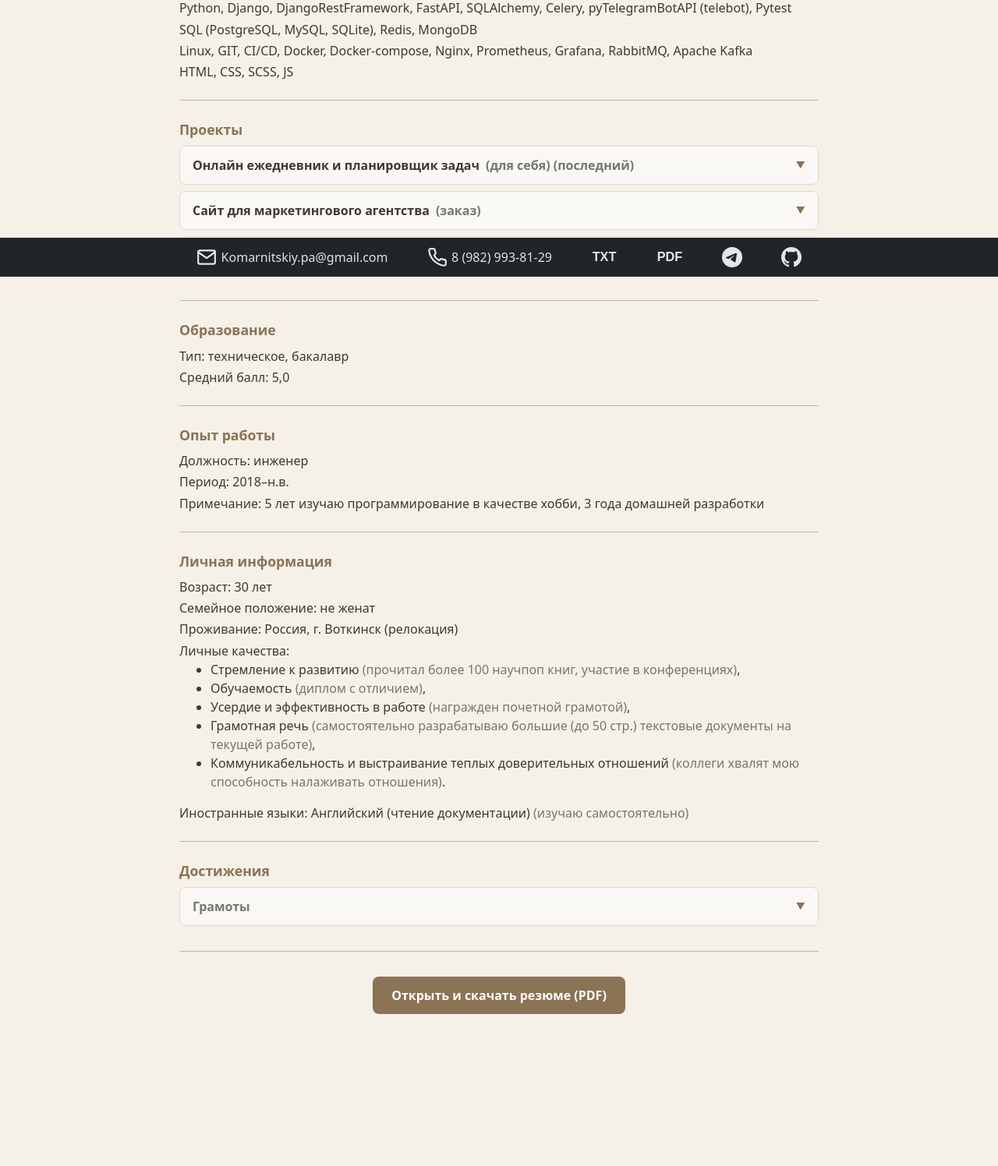
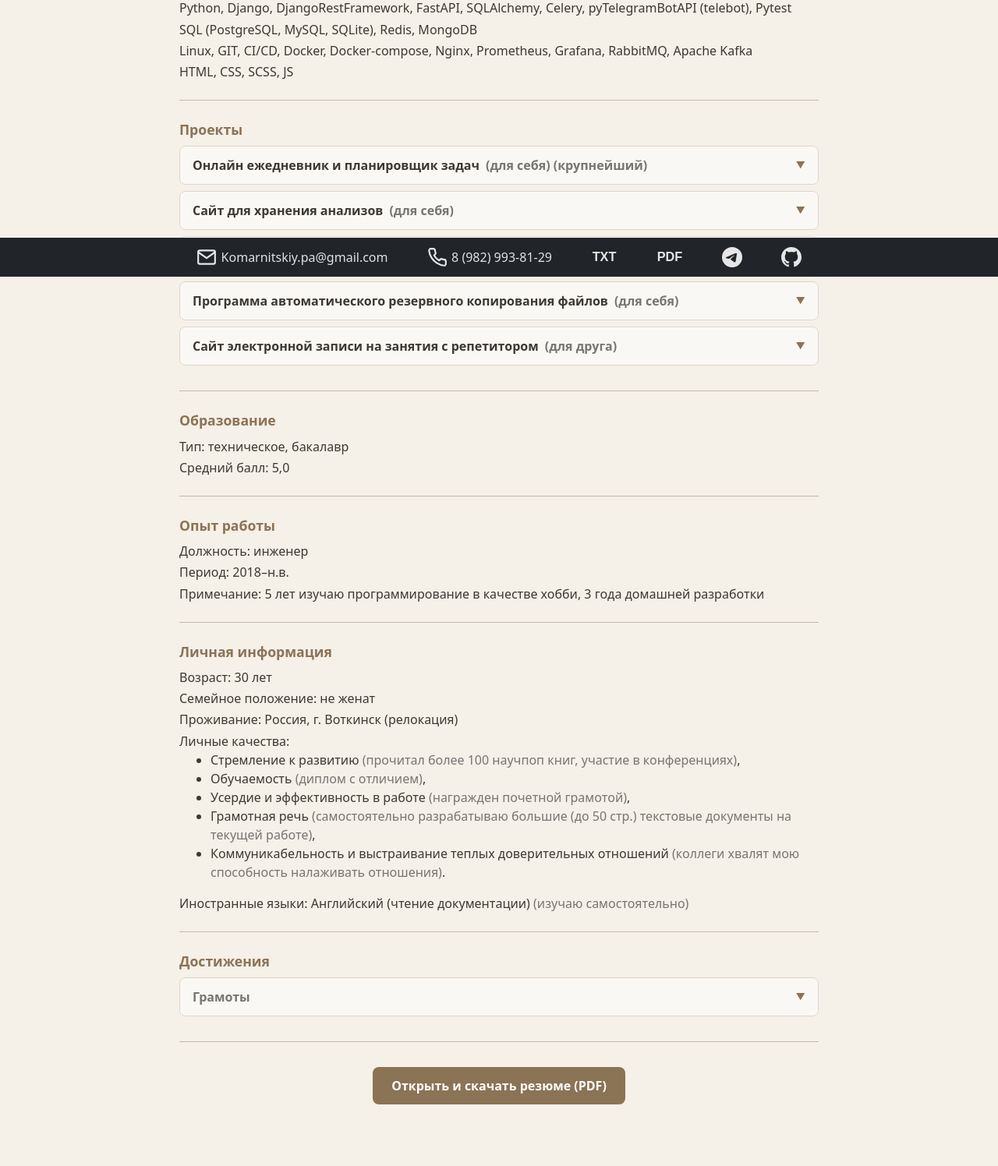
Before and after one commit to EngineerPaul/Summary2, a Django app: page / in a window 1280 px wide. Shown: the part 445-1941 px from the top of the page at 78% size. Before the commit the page ends 1746 px from the top, so only its background shows below. Run offline with Django 5.2, Linux system fonts and the light colour scheme; parts of the project's set-up code (start-up, migrations or seed data) failed here and were passed over.

Commit message:
new services added

```diff
--- a/summary/app/templates/app/resume.html
+++ b/summary/app/templates/app/resume.html
@@ -49,17 +49,17 @@
             <h2 class="block-heading">Проекты</h2>
             <div class="accordion">
                 <details class="project-item">
-                    <summary class="project-summary">Онлайн ежедневник и планировщик задач<span>(для себя) (последний)</span></summary>
+                    <summary class="project-summary">Онлайн ежедневник и планировщик задач<span>(для себя) (крупнейший)</span></summary>
                     <div class="project-content">
                         <h3 class="project-subheading">Сайт: <a href="https://daystream.ru/">DayStream.ru</a></h3>
                         <div class="carousel" data-carousel>
                             <div class="carousel-inner">
-                                <img src="{% static 'app/img/site-daystream/records.png' %}" alt="Сайт 1" class="carousel-img img-zoom" data-zoom>
-                                <img src="{% static 'app/img/site-daystream/notices.png' %}" alt="Сайт 1" class="carousel-img img-zoom" data-zoom>
-                                <img src="{% static 'app/img/site-daystream/notice-creation.png' %}" alt="Сайт 1" class="carousel-img img-zoom" data-zoom>
-                                <img src="{% static 'app/img/site-daystream/record.png' %}" alt="Сайт 1" class="carousel-img img-zoom" data-zoom>
-                                <img src="{% static 'app/img/site-daystream/tg.png' %}" alt="Сайт 1" class="carousel-img img-zoom" data-zoom>
-                                <img src="{% static 'app/img/site-daystream/schema.png' %}" alt="Сайт 1" class="carousel-img img-zoom" data-zoom>
+                                <img src="{% static 'app/img/site-daystream/records.png' %}" alt="Сайт ежедневник" class="carousel-img img-zoom" data-zoom>
+                                <img src="{% static 'app/img/site-daystream/notices.png' %}" alt="Сайт ежедневник" class="carousel-img img-zoom" data-zoom>
+                                <img src="{% static 'app/img/site-daystream/notice-creation.png' %}" alt="Сайт ежедневник" class="carousel-img img-zoom" data-zoom>
+                                <img src="{% static 'app/img/site-daystream/record.png' %}" alt="Сайт ежедневник" class="carousel-img img-zoom" data-zoom>
+                                <img src="{% static 'app/img/site-daystream/tg.png' %}" alt="Сайт ежедневник" class="carousel-img img-zoom" data-zoom>
+                                <img src="{% static 'app/img/site-daystream/schema.png' %}" alt="Сайт ежедневник" class="carousel-img img-zoom" data-zoom>
                             </div>
                             <button type="button" class="carousel-prev" aria-label="Назад">‹</button>
                             <button type="button" class="carousel-next" aria-label="Вперёд">›</button>
@@ -80,15 +80,38 @@
                         </p>
                     </div>
                 </details>
+
+                <details class="project-item">
+                    <summary class="project-summary">Сайт для хранения анализов<span>(для себя)</span></summary>
+                    <div class="project-content">
+                        <h3 class="project-subheading">Сайт: <a href="https://daystream.ru/extra/analyses/">daystream.ru/extra/analyses/</a></h3>
+                        <div class="carousel" data-carousel>
+                            <div class="carousel-inner">
+                                <img src="{% static 'app/img/site-analyses/analyses_main.png' %}" alt="Сайт анализов" class="carousel-img img-zoom" data-zoom>
+                                <img src="{% static 'app/img/site-analyses/analyses_add.png' %}" alt="Сайт анализов" class="carousel-img img-zoom" data-zoom>
+                                <img src="{% static 'app/img/site-analyses/analyses_graph_note.png' %}" alt="Сайт анализов" class="carousel-img img-zoom" data-zoom>
+                                <img src="{% static 'app/img/site-analyses/analyses_pdf.png' %}" alt="Сайт анализов" class="carousel-img img-zoom" data-zoom>
+                            </div>
+                            <button type="button" class="carousel-prev" aria-label="Назад">‹</button>
+                            <button type="button" class="carousel-next" aria-label="Вперёд">›</button>
+                            <div class="carousel-dots"></div>
+                        </div>
+                        <h3 class="project-subheading">Стек:</h3>
+                        <p class="project-stack">Python, FastAPI, SQL, HTML, CSS, JS, React</p>
+                        <h3 class="project-subheading">Описание проекта:</h3>
+                        <p class="project-desc">Сайт позволяет пользователю сохранять свои результаты анализов и отслеживания изменения показаний на графиках</p>
+                    </div>
+                </details>
+
                 <details class="project-item">
                     <summary class="project-summary">Сайт для маркетингового агентства<span>(заказ)</span></summary>
                     <div class="project-content">
                         <h3 class="project-subheading">Сайт: <a href="https://marketingpet.pythonanywhere.com/">marketingpet.com</a></h3>
                         <div class="carousel" data-carousel>
                             <div class="carousel-inner">
-                                <img src="{% static 'app/img/site-marketing/11.png' %}" alt="Сайт 2" class="carousel-img img-zoom" data-zoom>
-                                <img src="{% static 'app/img/site-marketing/2.png' %}" alt="Сайт 2" class="carousel-img img-zoom" data-zoom>
-                                <img src="{% static 'app/img/site-marketing/3.png' %}" alt="Сайт 2" class="carousel-img img-zoom" data-zoom>
+                                <img src="{% static 'app/img/site-marketing/11.png' %}" alt="Сайт маркетинг" class="carousel-img img-zoom" data-zoom>
+                                <img src="{% static 'app/img/site-marketing/2.png' %}" alt="Сайт маркетинг" class="carousel-img img-zoom" data-zoom>
+                                <img src="{% static 'app/img/site-marketing/3.png' %}" alt="Сайт маркетинг" class="carousel-img img-zoom" data-zoom>
                             </div>
                             <button type="button" class="carousel-prev" aria-label="Назад">‹</button>
                             <button type="button" class="carousel-next" aria-label="Вперёд">›</button>
@@ -100,15 +123,37 @@
                         <p class="project-desc">Работа на заказ от маркетингового агентства (копия сайта)</p>
                     </div>
                 </details>
+
+                <details class="project-item">
+                    <summary class="project-summary">Программа автоматического резервного копирования файлов<span>(для себя)</span></summary>
+                    <div class="project-content">
+                        <div class="carousel" data-carousel>
+                            <div class="carousel-inner">
+                                <img src="{% static 'app/img/site-archive/archeve_main.png' %}" alt="Программа резервирования" class="carousel-img img-zoom" data-zoom>
+                                <img src="{% static 'app/img/site-archive/archeve_main_3.png' %}" alt="Программа резервирования" class="carousel-img img-zoom" data-zoom>
+                                <img src="{% static 'app/img/site-archive/archive_add.png' %}" alt="Программа резервирования" class="carousel-img img-zoom" data-zoom>
+                                <img src="{% static 'app/img/site-archive/archive_settings.png' %}" alt="Программа резервирования" class="carousel-img img-zoom" data-zoom>
+                            </div>
+                            <button type="button" class="carousel-prev" aria-label="Назад">‹</button>
+                            <button type="button" class="carousel-next" aria-label="Вперёд">›</button>
+                            <div class="carousel-dots"></div>
+                        </div>
+                        <h3 class="project-subheading">Стек:</h3>
+                        <p class="project-stack">Python</p>
+                        <h3 class="project-subheading">Описание проекта:</h3>
+                        <p class="project-desc">Программа позволяет незаметно и автоматически создавать резервные копии файлов и папок на внешнем диске в назначенное время.</p>
+                    </div>
+                </details>
+
                 <details class="project-item">
                     <summary class="project-summary">Сайт электронной записи на занятия с репетитором<span>(для друга)</span></summary>
                     <div class="project-content">
                         <h3 class="project-subheading">Сайт: <a href="https://calendarpet.pythonanywhere.com/">calendarpet.com</a></h3>
                         <div class="carousel" data-carousel>
                             <div class="carousel-inner">
-                                <img src="{% static 'app/img/site-calendar/1.png' %}" alt="Сайт 3" class="carousel-img img-zoom" data-zoom>
-                                <img src="{% static 'app/img/site-calendar/2.png' %}" alt="Сайт 3" class="carousel-img img-zoom" data-zoom>
-                                <img src="{% static 'app/img/site-calendar/3.png' %}" alt="Сайт 3" class="carousel-img img-zoom" data-zoom>
+                                <img src="{% static 'app/img/site-calendar/1.png' %}" alt="Сайт уроков" class="carousel-img img-zoom" data-zoom>
+                                <img src="{% static 'app/img/site-calendar/2.png' %}" alt="Сайт уроков" class="carousel-img img-zoom" data-zoom>
+                                <img src="{% static 'app/img/site-calendar/3.png' %}" alt="Сайт уроков" class="carousel-img img-zoom" data-zoom>
                             </div>
                             <button type="button" class="carousel-prev" aria-label="Назад">‹</button>
                             <button type="button" class="carousel-next" aria-label="Вперёд">›</button>
@@ -120,6 +165,7 @@
                         <p class="project-desc">Ученики регистрируются и записываются на урок на свободное время (копия сайта)</p>
                     </div>
                 </details>
+
             </div>
         </section>
 
```
Also changed, not shown: summary/app/static/app/img/site-analyses/analyses_add.png (added), summary/app/static/app/img/site-analyses/analyses_graph.png (added), summary/app/static/app/img/site-analyses/analyses_graph_note.png (added), summary/app/static/app/img/site-analyses/analyses_main.png (added), summary/app/static/app/img/site-analyses/analyses_pdf.png (added), summary/app/static/app/img/site-archiver/archive_add.png (added), summary/app/static/app/img/site-archiver/archive_main.png (added), summary/app/static/app/img/site-archiver/archive_main_2.png (added), summary/app/static/app/img/site-archiver/archive_main_3.png (added), summary/app/static/app/img/site-archiver/archive_settings.png (added).
